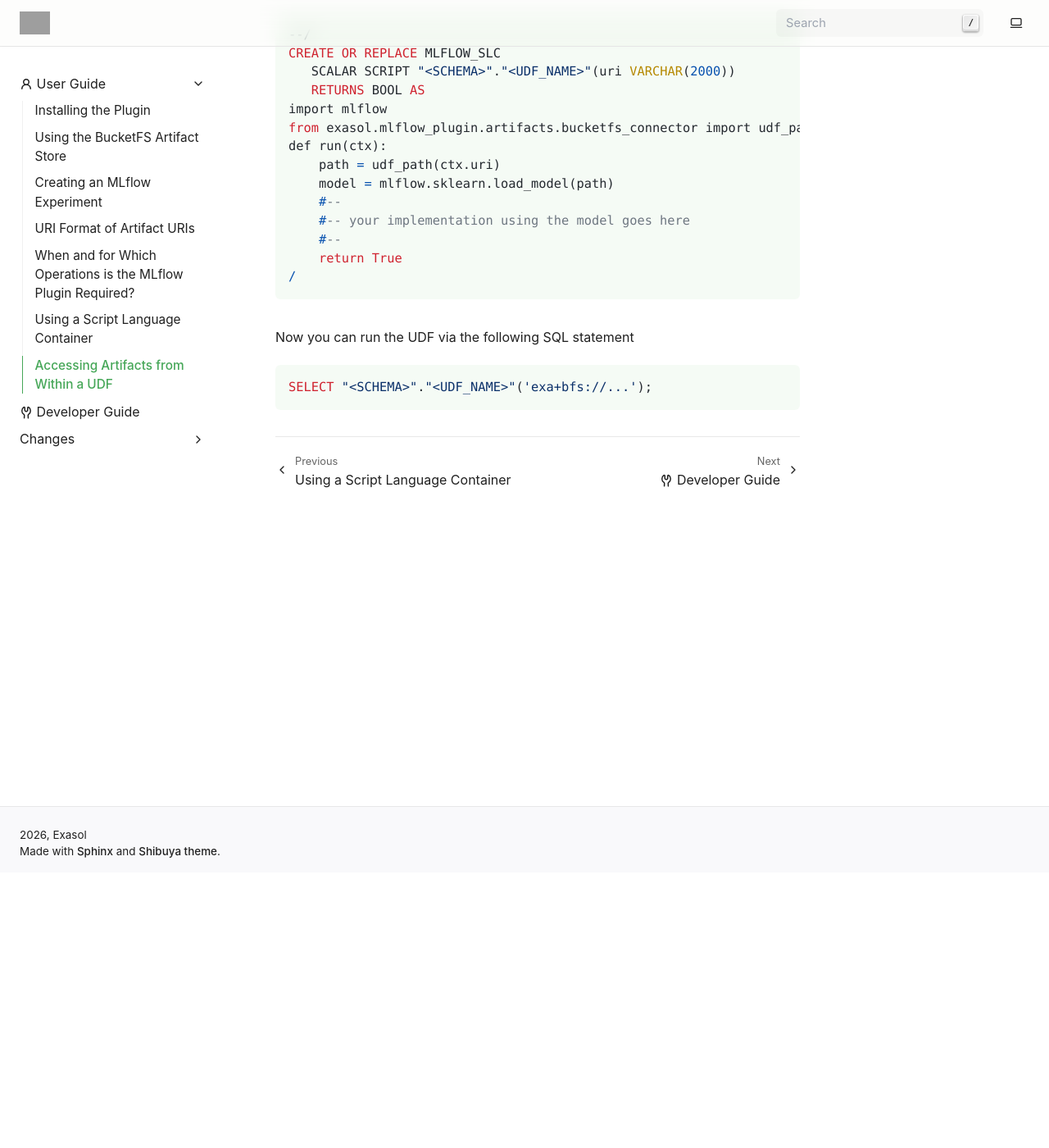
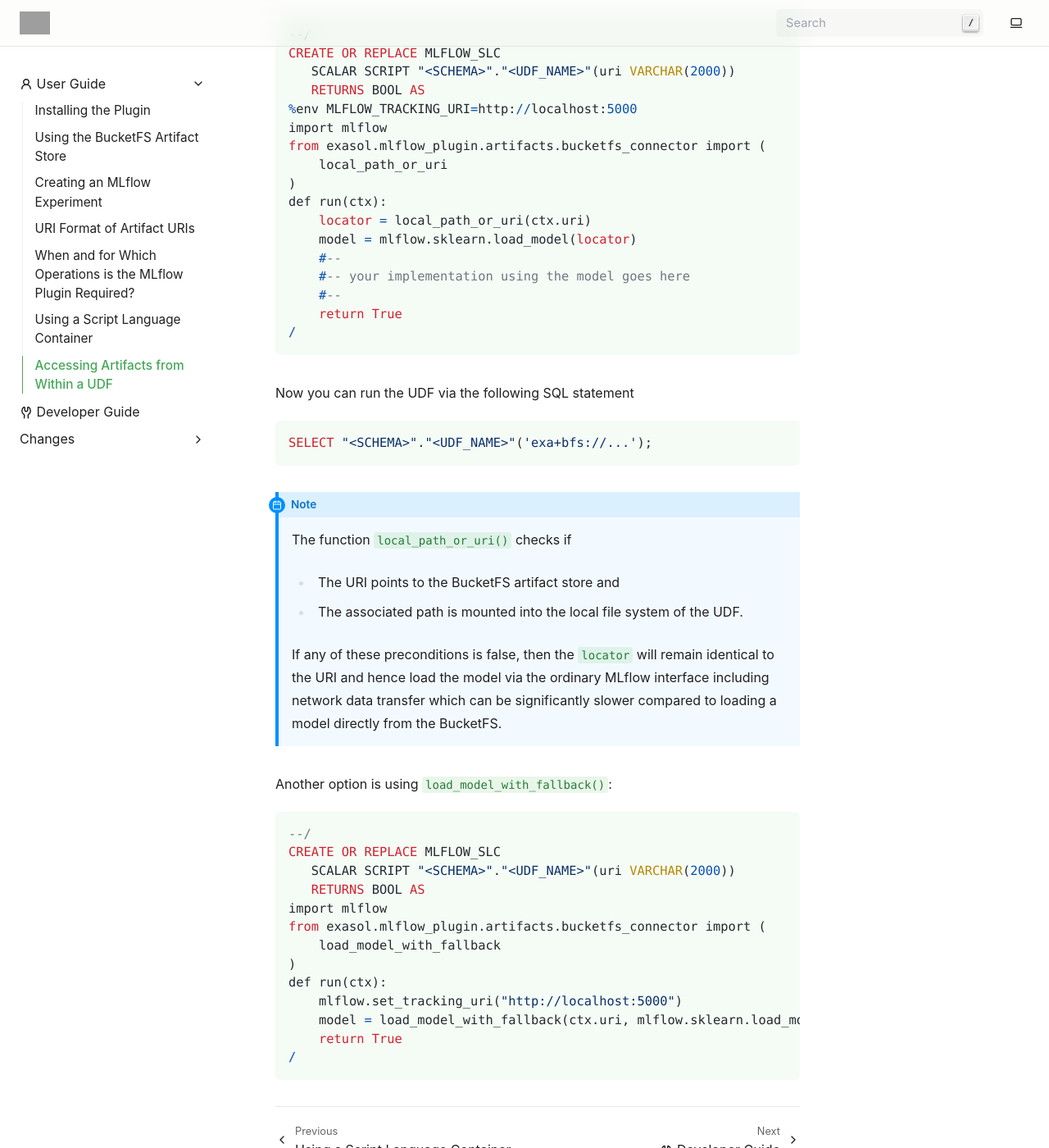
Before and after one commit to exasol/mlflow-plugin, a Sphinx documentation site: the page built from doc/user_guide/udfs.rst, in a window 1280 px wide and 1400 px high, scrolled down 337 px. Shown: the whole window at 82% size. Built offline with Sphinx 7.4.7, drawn with Linux system fonts in a browser that asks for light colours; pages that are not in the unit, such as notebooks, are missing from menus; before the commit the page ends 1039 px from its top, so only the background shows below that; grey boxes are pictures that could not be loaded.

Commit message:
cleanup and updated user guide

```diff
--- a/doc/user_guide/udfs.rst
+++ b/doc/user_guide/udfs.rst
@@ -14,11 +14,14 @@
     CREATE OR REPLACE MLFLOW_SLC
        SCALAR SCRIPT "<SCHEMA>"."<UDF_NAME>"(uri VARCHAR(2000))
        RETURNS BOOL AS
+    %env MLFLOW_TRACKING_URI=http://localhost:5000
     import mlflow
-    from exasol.mlflow_plugin.artifacts.bucketfs_connector import udf_path
+    from exasol.mlflow_plugin.artifacts.bucketfs_connector import (
+        local_path_or_uri
+    )
     def run(ctx):
-        path = udf_path(ctx.uri)
-        model = mlflow.sklearn.load_model(path)
+        locator = local_path_or_uri(ctx.uri)
+        model = mlflow.sklearn.load_model(locator)
         #--
         #-- your implementation using the model goes here
         #--
@@ -30,3 +33,33 @@
 .. code-block:: sql
 
     SELECT "<SCHEMA>"."<UDF_NAME>"('exa+bfs://...');
+
+.. note::
+
+   The function ``local_path_or_uri()`` checks if
+
+   * The URI points to the BucketFS artifact store and
+   * The associated path is mounted into the local file system of the UDF.
+
+   If any of these preconditions is false, then the ``locator`` will remain
+   identical to the URI and hence load the model via the ordinary MLflow
+   interface including network data transfer which can be significantly slower
+   compared to loading a model directly from the BucketFS.
+
+Another option is using ``load_model_with_fallback()``:
+
+.. code-block:: sql
+
+    --/
+    CREATE OR REPLACE MLFLOW_SLC
+       SCALAR SCRIPT "<SCHEMA>"."<UDF_NAME>"(uri VARCHAR(2000))
+       RETURNS BOOL AS
+    import mlflow
+    from exasol.mlflow_plugin.artifacts.bucketfs_connector import (
+        load_model_with_fallback
+    )
+    def run(ctx):
+        mlflow.set_tracking_uri("http://localhost:5000")
+        model = load_model_with_fallback(ctx.uri, mlflow.sklearn.load_model)
+        return True
+    /
```
Also changed, not shown: 2 other files.
